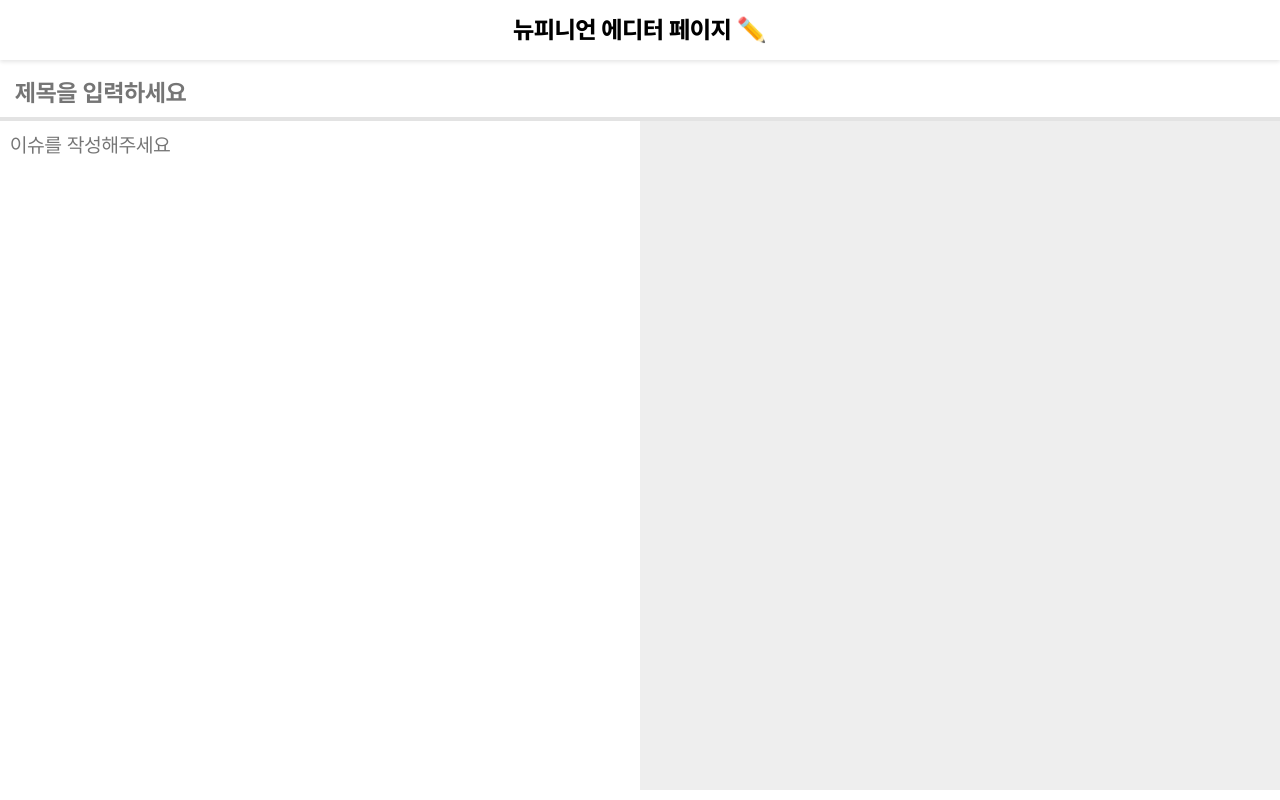
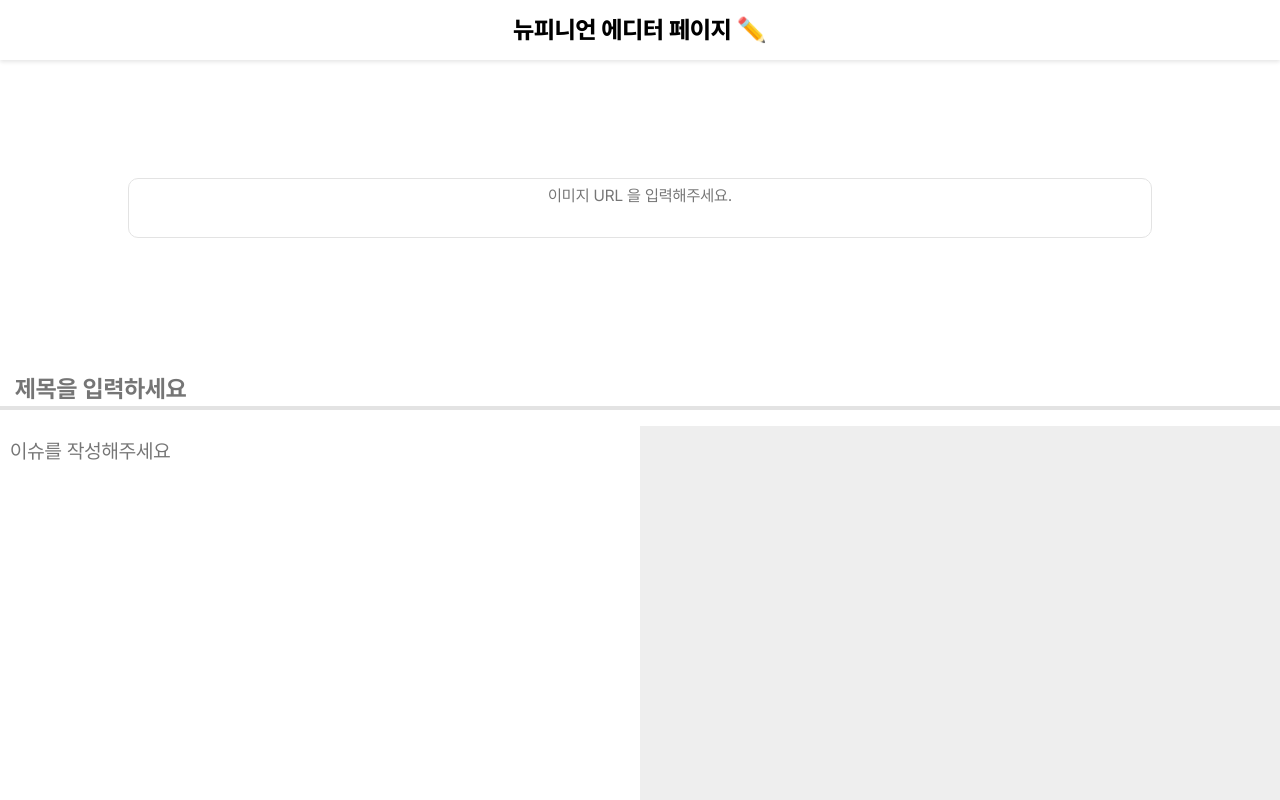
Before and after one commit to Neupinion/neupinion-admin, a React (Create React App) app: page /issue in a window 1280 px wide. Built offline with nearby package versions, Linux system fonts and the light colour scheme.

Commit message:
feat: 이미지를 추가할 수 있도록 변경

```diff
--- a/src/features/markdown/components/Editor.tsx
+++ b/src/features/markdown/components/Editor.tsx
@@ -19,6 +19,7 @@
 const EditorTextBox = styled.textarea`
   font-size: 20px;
   height: 100%;
+  overflow: auto;
   width: 50%;
   outline: none;
   border: none;
--- a/src/pages/IssueWritePage.tsx
+++ b/src/pages/IssueWritePage.tsx
@@ -6,9 +6,26 @@
 
 function IssueWritePage() {
   const [content, setContent] = useState('')
+  const [imageUrl, setImageUrl] = useState('')
+
+  const handleImageUrlChange = (
+    event: React.ChangeEvent<HTMLTextAreaElement>,
+  ) => {
+    setImageUrl(event.target.value)
+  }
 
   return (
     <Container>
+      <ImageInputContainer>
+        {!imageUrl && (
+          <ImageInput
+            placeholder="이미지 URL 을 입력해주세요."
+            value={imageUrl}
+            onChange={handleImageUrlChange}
+          />
+        )}
+        {imageUrl && <ImagePreview src={imageUrl} alt="Image preview" />}
+      </ImageInputContainer>
       <FixedTitle>
         <TitleBox />
         <LineDivider />
@@ -28,14 +45,46 @@
   width: 100%;
   display: flex;
   flex-direction: column;
+  overflow: auto;
+`
+
+const FixedTitle = styled.div`
+  position: sticky;
+  background-color: ${({ theme: { colors } }) => colors.white};
+  height: 60px;
+  width: 100%;
+  display: flex;
+  flex-direction: column;
+`
+
+const ImageInputContainer = styled.div`
+  display: flex;
+  flex-direction: column;
+  width: 100%;
+  height: 40%;
+  align-items: center;
+  justify-content: center;
   overflow: hidden;
 `
 
-const FixedTitle = styled.div`
-  position: fixed;
-  background-color: ${({ theme: { colors } }) => colors.white};
-  height: 60px;
-  width: 100%;
+const ImageInput = styled.textarea`
+  width: 80%;
+  padding: 5px;
+  border: 1px solid #e3e3e3;
+  border-radius: 10px;
+  outline: none;
+  overflow-x: auto;
+  overflow-y: hidden;
+  white-space: nowrap;
+  resize: none;
+  text-align: center;
+  height: fit-content;
+`
+
+const ImagePreview = styled.img`
+  max-width: 100%;
+  max-height: 100%;
+  object-fit: contain;
 `
 
 const LineDivider = styled.hr`
@@ -43,14 +92,14 @@
   padding: 2px;
   background: #e3e3e3;
   border: none;
+  margin: 0;
 `
 
 const WritingContainer = styled.div`
-  margin-top: 60px;
-  height: calc(100% - 70px);
+  margin-top: 10px;
+  min-height: calc(100% - 60px);
+  max-height: fit-content;
   display: flex;
   flex-direction: row;
   width: 100%;
-  overflow: auto;
-  scrollbar-color: #c4c4c4 #ffffff;
 `
```
